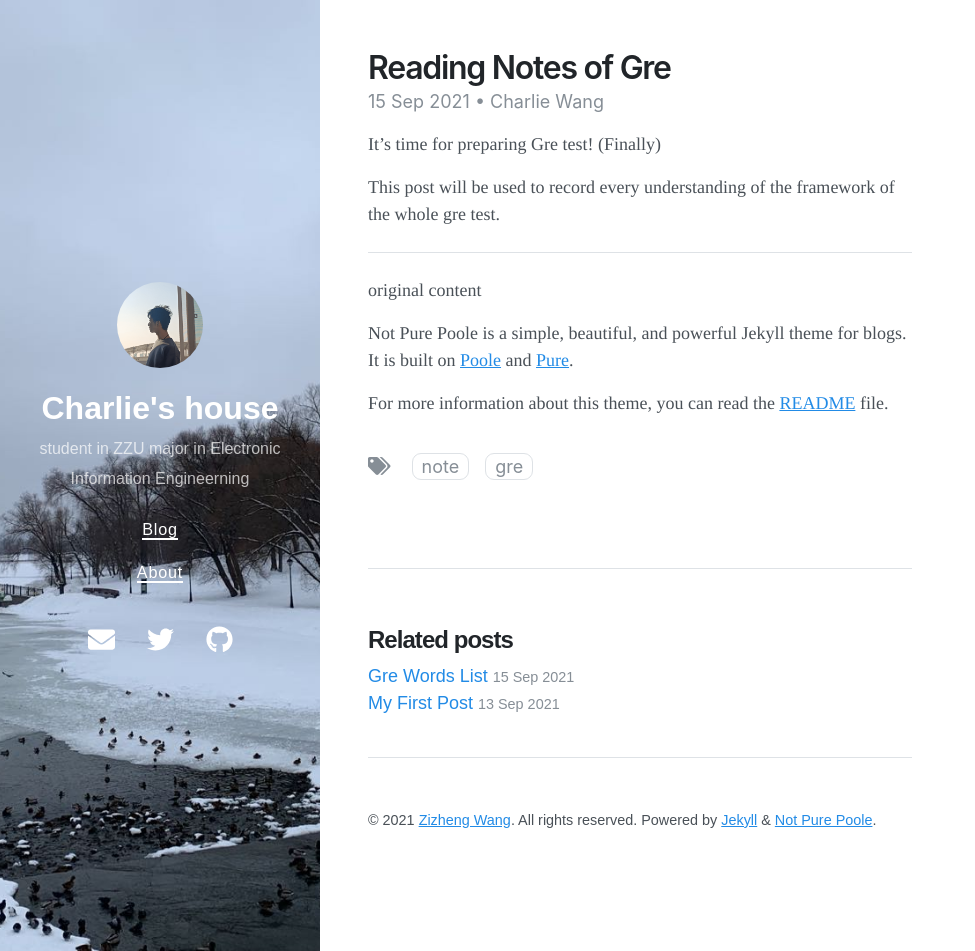
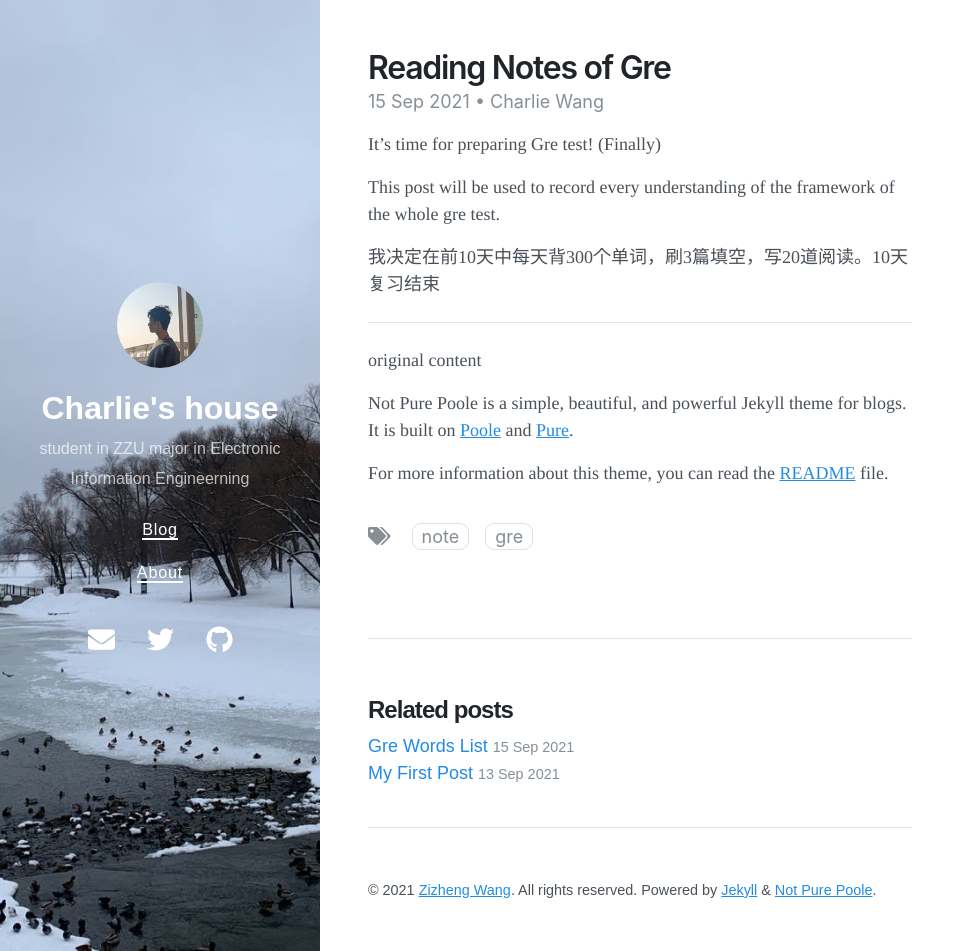
Before and after one commit to wzz1206/wzz1206.github.io, a Jekyll site: the page built from _posts/2021-9-15-Reading-Notes-of-Gre.md, in a window 1280 px wide and 951 px high. Shown: the whole window, without its empty margins (0-975 px from the left). Built offline with Jekyll 4.4.1, drawn with Linux system fonts in a browser that asks for light colours; nearby versions of some CDN libraries.

Commit message:
Update 2021-9-15-Reading-Notes-of-Gre.md

```diff
--- a/_posts/2021-9-15-Reading-Notes-of-Gre.md
+++ b/_posts/2021-9-15-Reading-Notes-of-Gre.md
@@ -11,7 +11,7 @@ It's time for preparing Gre test! (Finally)
 
 This post will be used to record every understanding of the framework of the whole gre test.
 
-
+我决定在前10天中每天背300个单词，刷3篇填空，写20道阅读。10天复习结束
 
 
 
```
